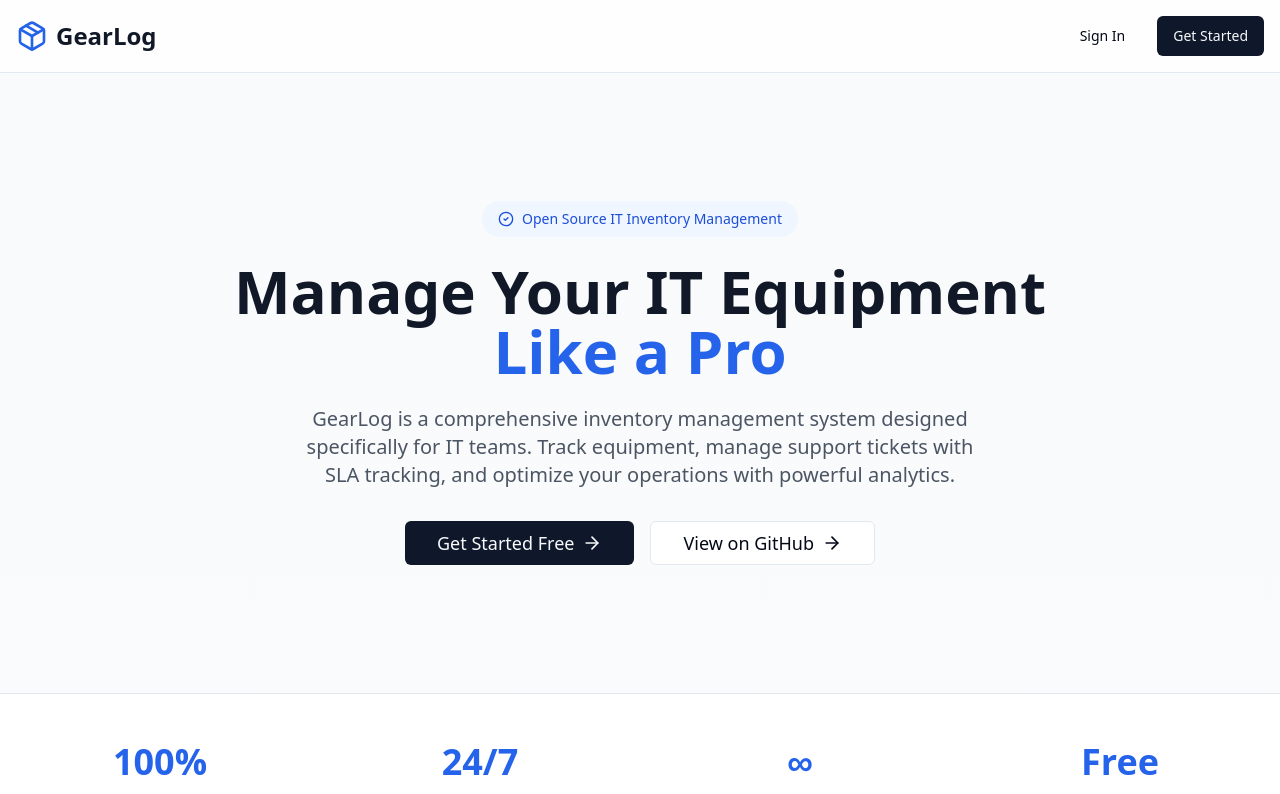
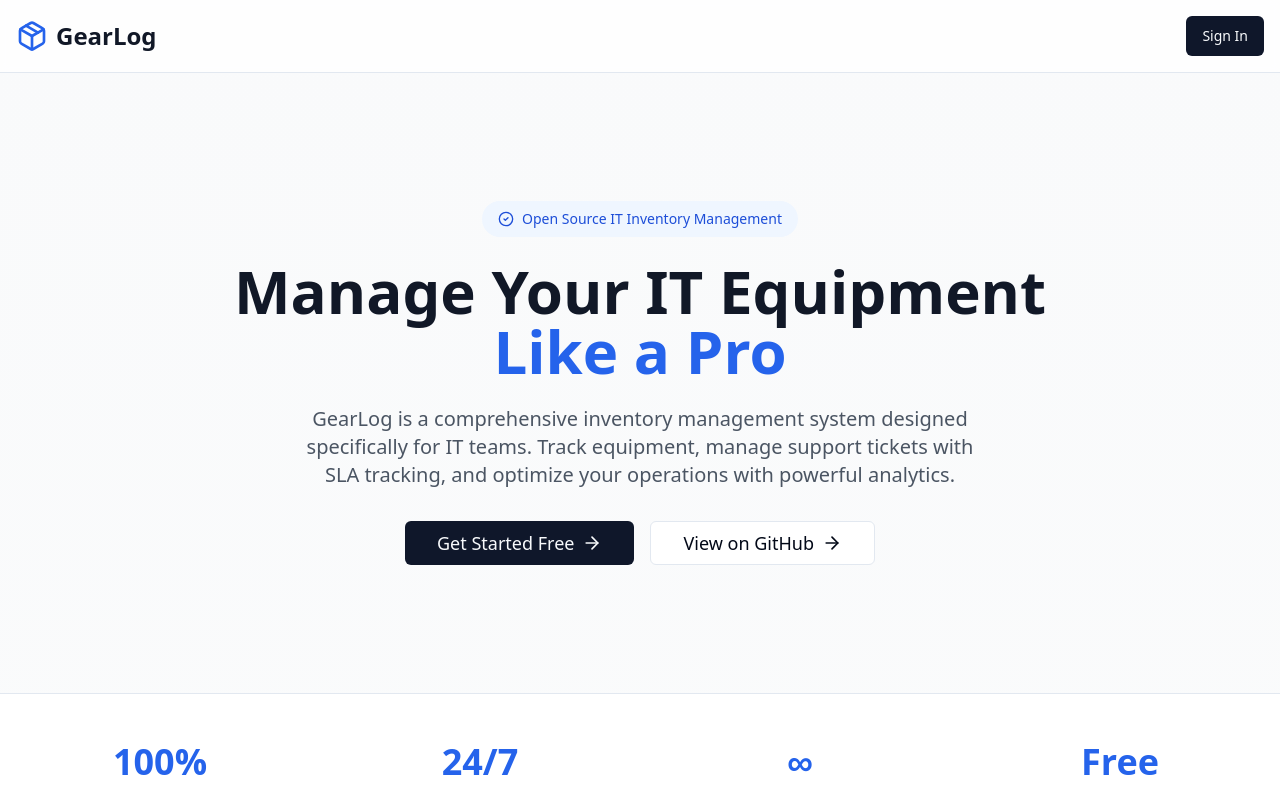
Before and after one commit to ricardoguimaraes2021/GearLog, a React (Vite) app in the folder frontend/: page /landing in a window 1280 px wide. Shown: the top 794 px of the page. Built offline with nearby package versions, Linux system fonts and the light colour scheme; no server answers.

Commit message:
Remove duplicate 'Get Started' button from navigation
- Keep only 'Sign In' button in navigation bar
- Remove redundant 'Get Started' button that had same functionality
- Maintain 'Get Started Free' in hero section and CTA for better UX

```diff
--- a/frontend/src/pages/Landing/Landing.tsx
+++ b/frontend/src/pages/Landing/Landing.tsx
@@ -166,10 +166,7 @@ export default function Landing() {
             </div>
             <div className="flex items-center gap-4">
               <Link to="/login">
-                <Button variant="ghost">Sign In</Button>
-              </Link>
-              <Link to="/login">
-                <Button>Get Started</Button>
+                <Button>Sign In</Button>
               </Link>
             </div>
           </div>
```
